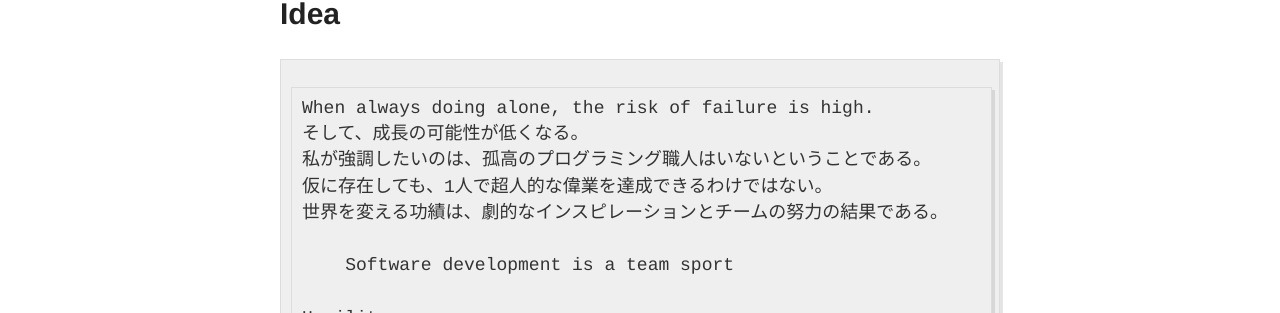
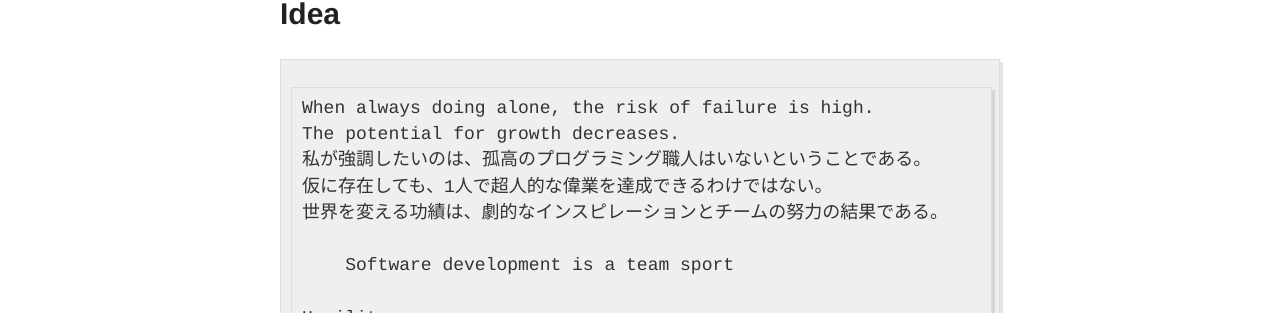
Before and after one commit to The-Actual-Damien/nondroid5-jeckyll, a Jekyll site: the page built from _posts/2111-11-11-Idea.md, in a window 1280 px wide. Shown: the part 173-486 px from the top of the page. Built offline with Jekyll 4.4.1, drawn with Linux system fonts in a browser that asks for light colours; Markdown is read by kramdown in place of the engine named in the settings; some of the changed text lies outside the part shown.

Commit message:
Update 2111-11-11-Idea.md

```diff
--- a/_posts/2111-11-11-Idea.md
+++ b/_posts/2111-11-11-Idea.md
@@ -4,7 +4,7 @@ title: Idea
 ---
 
     When always doing alone, the risk of failure is high.
-    そして、成長の可能性が低くなる。
+    The potential for growth decreases.
     私が強調したいのは、孤高のプログラミング職人はいないということである。
     仮に存在しても、1人で超人的な偉業を達成できるわけではない。
     世界を変える功績は、劇的なインスピレーションとチームの努力の結果である。
```
